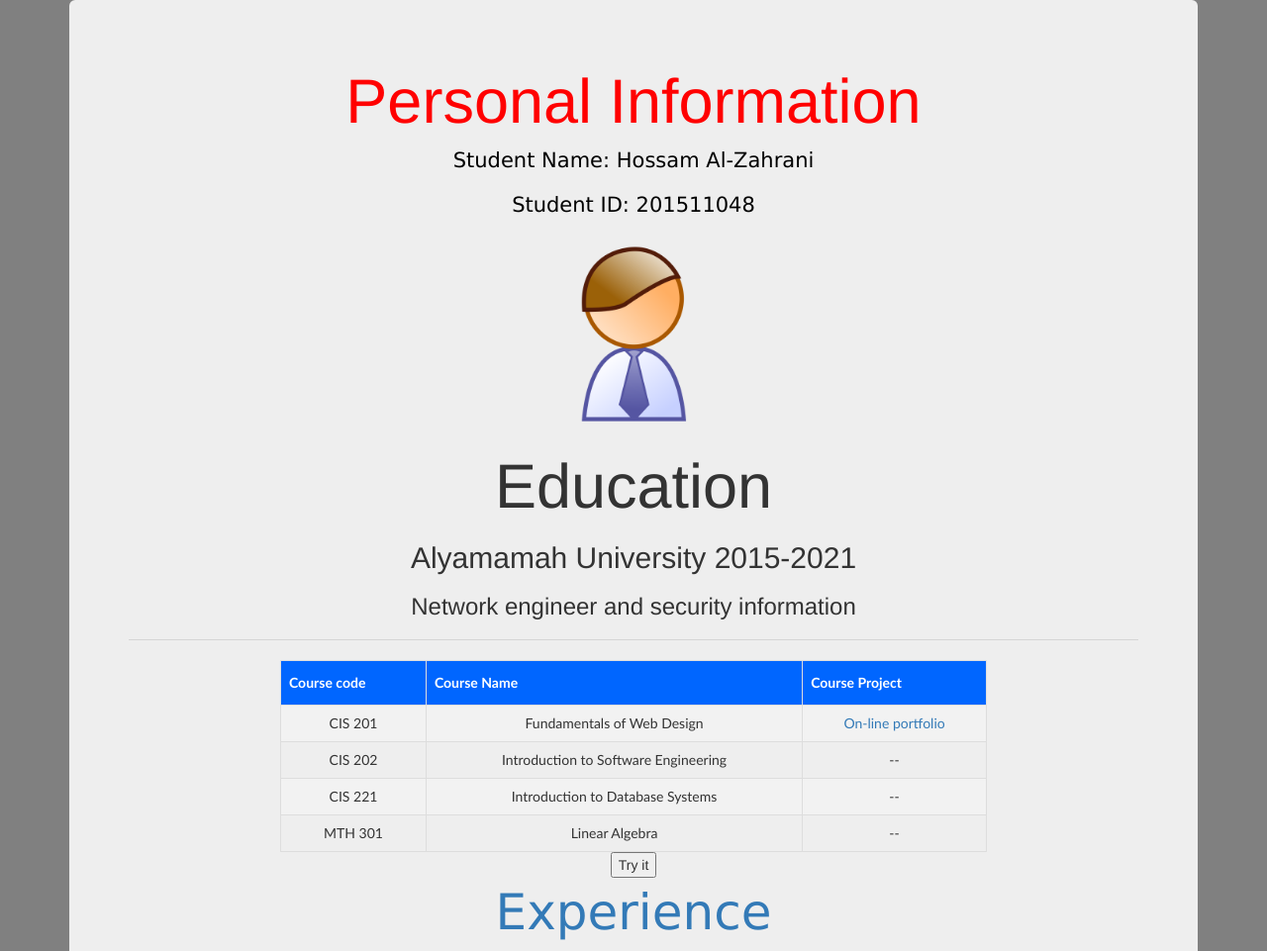
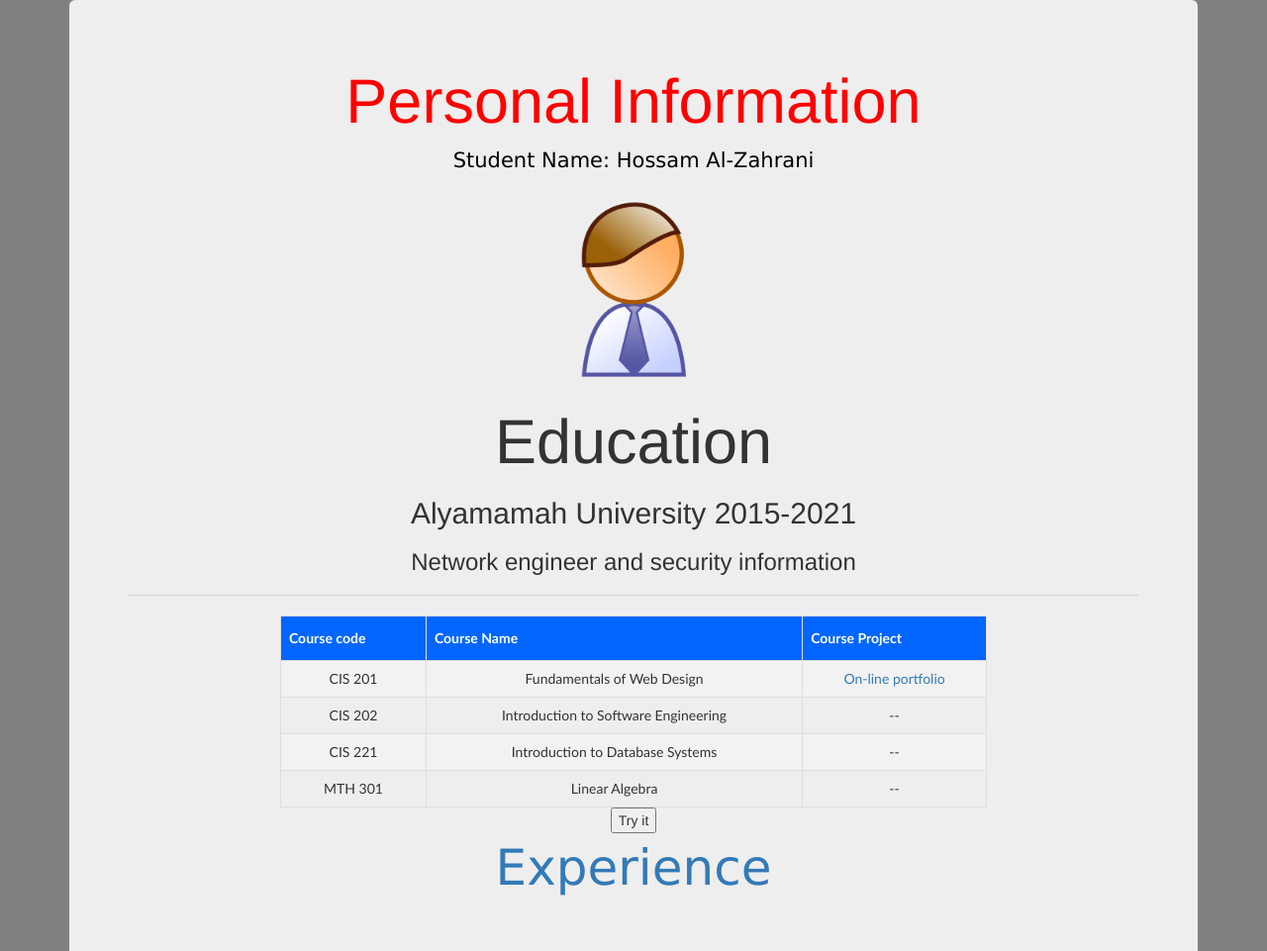
Before and after one commit to HossamZh/CIS201, a plain HTML site: page Assignment.html in a window 1280 px wide. Shown: the top 961 px of the page at 99% size. Drawn offline with nearby package versions, Linux system fonts and the light colour scheme.

Commit message:
Removing ID

```diff
--- a/Assignment.html
+++ b/Assignment.html
@@ -64,7 +64,6 @@ table#Education  {
   <div class="jumbotron">
    <h1 style="color:Red;"> Personal Information </h1>
      <p>Student Name: Hossam Al-Zahrani</p>
-     <p>Student ID: 201511048</p>
     <img src="personal.png" alt="this is a personal photo" style="width:200px;height:200px;">
 
 
```
